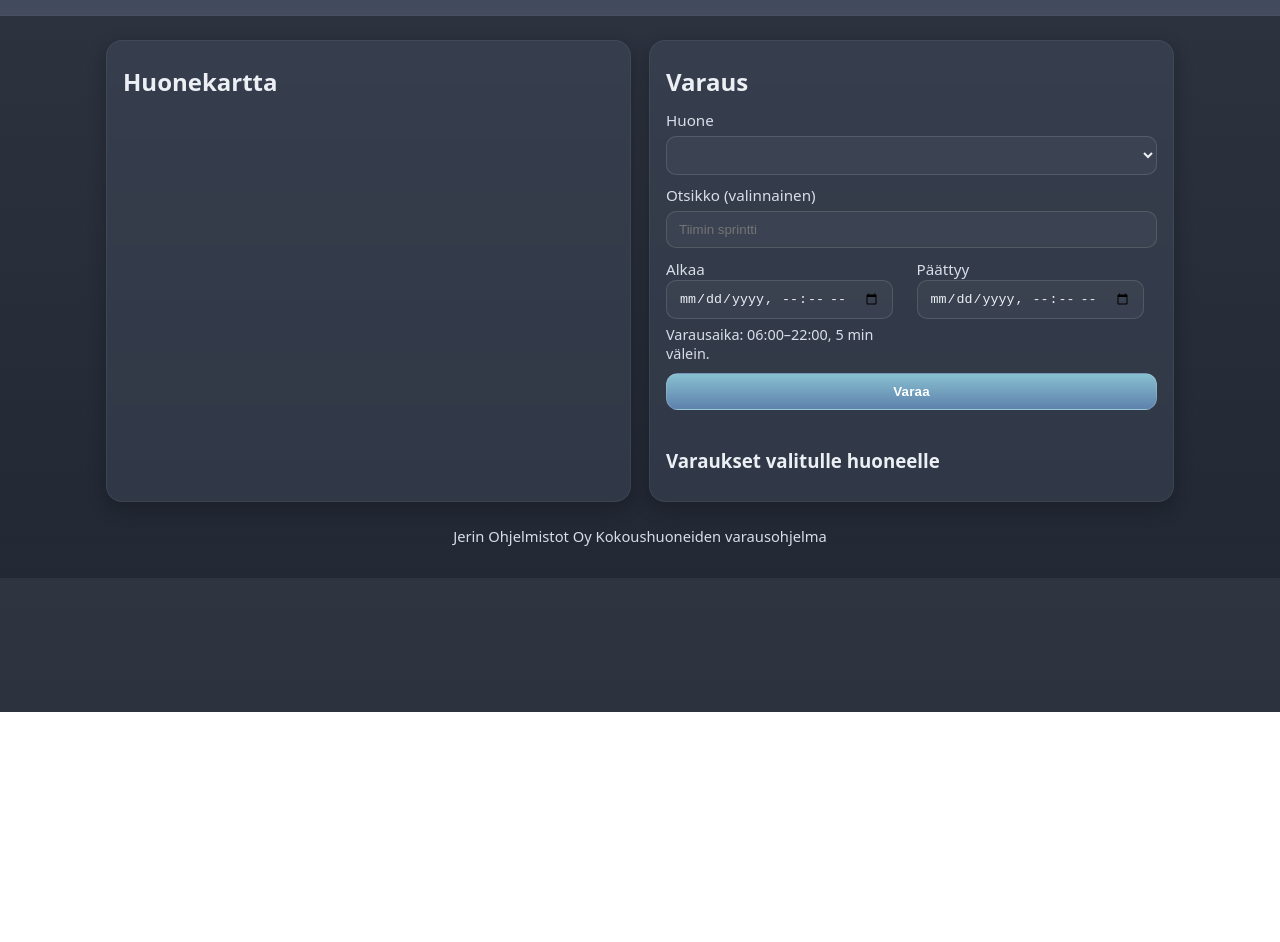
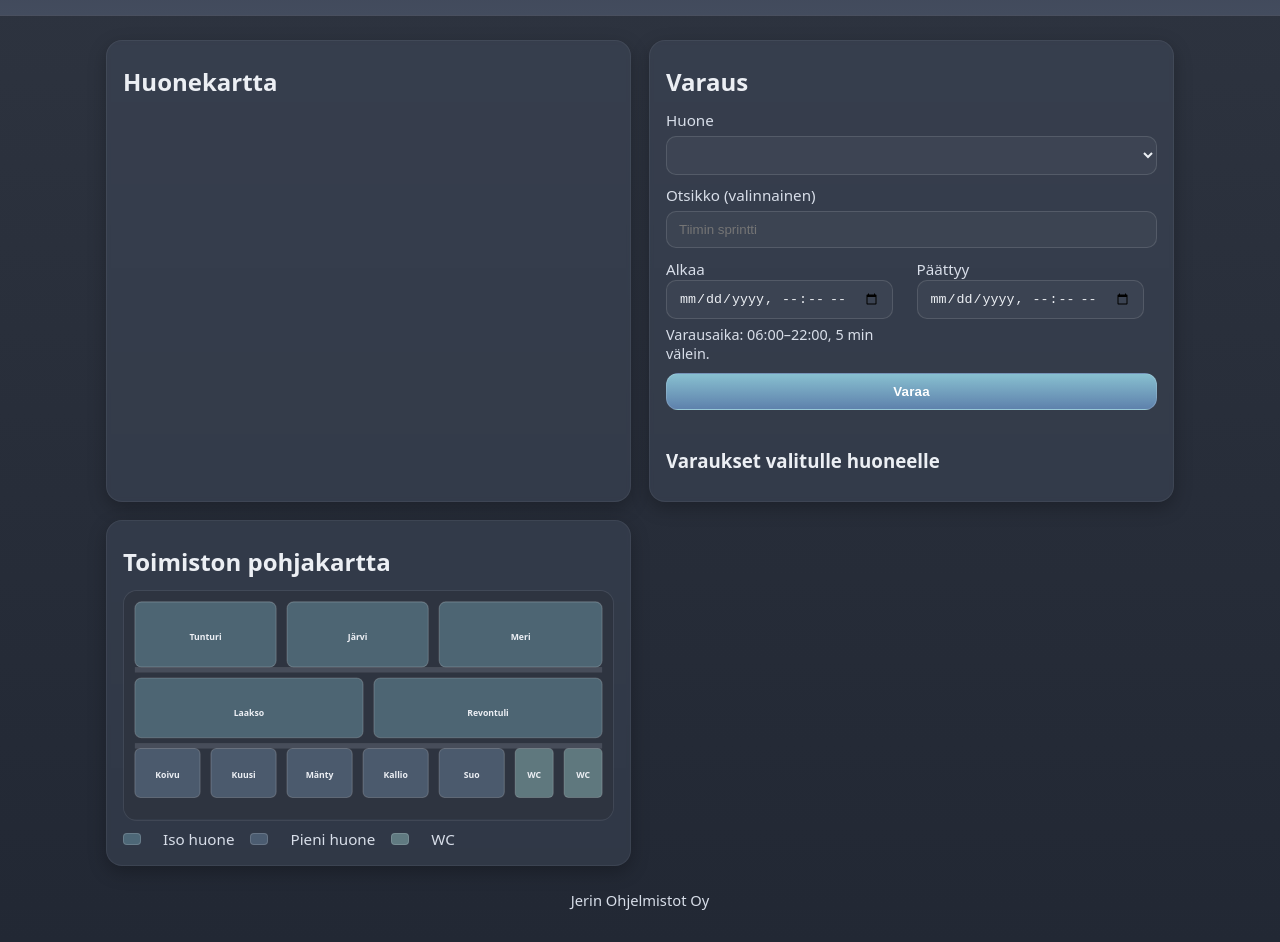
Before and after one commit to jeriputkonen/Meeting-room-API, a website: page public/index.html in a window 1280 px wide. Shown: the part 88-1030 px from the top of the page. Before the commit the page ends 800 px from the top, so only its background shows below. Drawn offline with Linux system fonts and the light colour scheme; no server answers.

Commit message:
Muokattu varausaikojen lisäämistä. Lisätty toimiston kartta alakulmaan.
Oletusajaksi kuluva päivä ja sen hetkinen aika. Lisätty virheilmoituksen mikäli yritetään tehdä varausta menneisyyteen. Lisätty alakulmaan visualisointi toimistosta.

```diff
--- a/public/app.js
+++ b/public/app.js
@@ -31,7 +31,7 @@ const API = {
     }),
 };
 
-// DOM refs
+// DOM
 const roomMapEl = document.getElementById('room-map');
 const roomSelectEl = document.getElementById('roomId');
 const selectedRoomEl = document.getElementById('selected-room');
@@ -47,7 +47,10 @@ function roundToStep(date, stepMinutes = 5) {
   const ms = stepMinutes * 60 * 1000;
   return new Date(Math.round(date.getTime() / ms) * ms);
 }
-
+function floorToStep(date, stepMinutes = 5) {
+  const ms = stepMinutes * 60 * 1000;
+  return new Date(Math.floor(date.getTime() / ms) * ms);
+}
 function clampToBusinessHours(date, minHour = 6, maxHour = 22) {
   const d = new Date(date);
   const clamped = new Date(d);
@@ -62,12 +65,10 @@ function clampToBusinessHours(date, minHour = 6, maxHour = 22) {
   if (clamped > endOfDay) return endOfDay;
   return clamped;
 }
-
 function inputValueToDate(value) {
   const d = new Date(value);
   return isNaN(d.getTime()) ? null : d;
 }
-
 function setInputDateValue(inputEl, date) {
   const pad = (n) => String(n).padStart(2, '0');
   const yyyy = date.getFullYear();
@@ -88,18 +89,17 @@ function formatLocal(iso) {
   const min = String(d.getMinutes()).padStart(2, '0');
   return `${dd}.${mm}.${yyyy} ${hh}:${min}`;
 }
-
 function valueToISO(dtLocalValue) {
   const d = new Date(dtLocalValue);
   if (isNaN(d.getTime())) return null;
   return d.toISOString();
 }
-
 function setMessage(text, type = '') {
   msgEl.textContent = text || '';
   msgEl.className = `form-msg ${type}`;
 }
 
+// ---------- UI renderöinti ----------
 function renderRoomSelect() {
   roomSelectEl.innerHTML = '';
   ROOMS.forEach(r => {
@@ -112,7 +112,6 @@ function renderRoomSelect() {
     roomSelectEl.value = ACTIVE_ROOM.id;
   }
 }
-
 function renderRoomMap() {
   roomMapEl.innerHTML = '';
   ROOMS.forEach(r => {
@@ -127,20 +126,17 @@ function renderRoomMap() {
     roomMapEl.appendChild(tile);
   });
 }
-
 function highlightActiveTile() {
   Array.from(roomMapEl.querySelectorAll('.room-tile')).forEach(el => {
     if (el.dataset.roomId === ACTIVE_ROOM?.id) el.classList.add('active');
     else el.classList.remove('active');
   });
 }
-
 async function loadReservations(roomId) {
   if (!roomId) return;
   const list = await API.roomReservations(roomId);
   renderReservationList(list);
 }
-
 function renderReservationList(list) {
   resListEl.innerHTML = '';
   if (!list || list.length === 0) {
@@ -185,6 +181,7 @@ function renderReservationList(list) {
   });
 }
 
+// ---------- Huoneen valinta ----------
 async function setActiveRoom(roomId) {
   ACTIVE_ROOM = ROOMS.find(r => r.id === roomId) || null;
   renderRoomSelect();
@@ -195,20 +192,22 @@ async function setActiveRoom(roomId) {
   }
 }
 
+// ---------- Oletusajat ----------
 function setDefaultDateTimes() {
   const startEl = document.getElementById('start');
   const endEl = document.getElementById('end');
 
+  // Oletus: kuluvan päivän tämänhetkinen aika, pyöristetty 5 min välein
   const now = new Date();
-  let start = new Date(now.getTime() + 10 * 60 * 1000);
-  start.setSeconds(0, 0);
-  start = roundToStep(start, 5);
+  let start = roundToStep(now, 5);
+  // Rajaa 06–22 väliin
   start = clampToBusinessHours(start, 6, 22);
 
+  // Loppu +45 min
   let end = new Date(start.getTime() + 45 * 60 * 1000);
-  end = roundToStep(end, 5);
   end = clampToBusinessHours(end, 6, 22);
 
+  // Jos end clampautui ennen starttia (esim. start myöhään illalla), nostetaan min +15 min
   if (end <= start) {
     end = new Date(start.getTime() + 15 * 60 * 1000);
     end = clampToBusinessHours(end, 6, 22);
@@ -218,6 +217,7 @@ function setDefaultDateTimes() {
   setInputDateValue(endEl, end);
 }
 
+// ---------- Lomakkeen lähetys ----------
 formEl.addEventListener('submit', async (e) => {
   e.preventDefault();
   setMessage('');
@@ -227,19 +227,30 @@ formEl.addEventListener('submit', async (e) => {
   const startLocal = document.getElementById('start').value;
   const endLocal = document.getElementById('end').value;
 
-  // Turvakerros: clamp + round ennen submit
   let startDate = inputValueToDate(startLocal);
   let endDate = inputValueToDate(endLocal);
   if (!startDate || !endDate) {
     setMessage('Tarkista päivämäärät.', 'err');
     return;
   }
+
+  // Estä menneisyys (alku vähintään nyt). Pyöristetään alas 1 minuutin tarkkuuteen vertailua varten
+  const now = new Date();
+  const nowMin = floorToStep(now, 1); // 1 min tarkkuus vertailuun
+  if (startDate < nowMin) {
+    setMessage('Alkuaika ei voi olla menneisyydessä. Valitse vähintään nykyhetki.', 'err');
+    return;
+  }
+
+  // Pehmeä rajaus 06–22 ja 5 min gridi
   startDate = roundToStep(clampToBusinessHours(startDate, 6, 22), 5);
   endDate = roundToStep(clampToBusinessHours(endDate, 6, 22), 5);
   if (endDate <= startDate) {
     endDate = new Date(startDate.getTime() + 15 * 60 * 1000);
     endDate = clampToBusinessHours(endDate, 6, 22);
   }
+
+  // Päivitä input-arvot takaisin
   setInputDateValue(document.getElementById('start'), startDate);
   setInputDateValue(document.getElementById('end'), endDate);
 
@@ -268,8 +279,9 @@ formEl.addEventListener('submit', async (e) => {
   }
 });
 
+// ---------- Init ----------
 async function init() {
-  // Aseta 5 min step
+  // Step 5 min
   const startEl = document.getElementById('start');
   const endEl = document.getElementById('end');
   startEl.setAttribute('step', '300');
@@ -280,21 +292,25 @@ async function init() {
   renderRoomMap();
   setDefaultDateTimes();
 
-  // Valitse ensimmäinen huone oletuksena
   if (ROOMS.length > 0) {
     await setActiveRoom(ROOMS[0].id);
   }
 
-  // Dropdown -> kartta (uusi)
+  // Dropdown -> kartta synkka
   roomSelectEl.addEventListener('change', async (e) => {
     const roomId = e.target.value;
     await setActiveRoom(roomId);
   });
 
-  // Live-korjaukset aikakentissä (uusi)
+  // Live-korjaukset aikakentissä (pyöristys, rajaus 06–22, ja loppu > alku)
   startEl.addEventListener('change', () => {
     let start = inputValueToDate(startEl.value);
     if (!start) return;
+
+    // Estä menneisyys lennossa
+    const now = new Date();
+    if (start < now) start = now;
+
     start = roundToStep(start, 5);
     start = clampToBusinessHours(start, 6, 22);
     setInputDateValue(startEl, start);
@@ -328,5 +344,4 @@ async function init() {
     }
   });
 }
-
 init();
--- a/public/index.html
+++ b/public/index.html
@@ -6,6 +6,7 @@
   <meta name="viewport" content="width=device-width, initial-scale=1" />
   <title>Kokoushuoneiden varaukset</title>
 
+  <!-- Tyylit -->
   <link rel="stylesheet" href="/styles.css" />
 </head>
 <body>
@@ -15,12 +16,14 @@
   </header>
 
   <main class="container">
+    <!-- Huonekartta ja valinta -->
     <section class="panel">
       <h2>Huonekartta</h2>
       <div id="room-map" class="room-map" aria-label="Huonekartta"></div>
       <div id="selected-room" class="selected-room"></div>
     </section>
 
+    <!-- Varauslomake ja varauslista -->
     <section class="panel">
       <h2>Varaus</h2>
       <form id="reservation-form" class="form">
@@ -53,12 +56,88 @@
       <h3>Varaukset valitulle huoneelle</h3>
       <ul id="reservations-list" class="reservations"></ul>
     </section>
+
+    <!-- Pohjakartta-visualisointi -->
+    <section class="panel panel-floorplan">
+      <h2>Toimiston pohjakartta</h2>
+      <div class="floorplan-wrap">
+        <!-- Yksinkertainen staattinen pohjakuva (SVG), 5 isoa + 5 pientä huonetta ja 2 WC:tä -->
+        <svg class="floorplan-svg" viewBox="0 0 900 420" role="img" aria-label="Toimiston pohjakartta">
+          <!-- tausta -->
+          <rect x="0" y="0" width="900" height="420" fill="#2E3440" rx="16"/>
+
+          <!-- isot huoneet (5 kpl) -->
+          <g class="fp-room big">
+            <rect x="20"  y="20"  width="260" height="120" rx="12"/>
+            <text x="150" y="85">Tunturi</text>
+          </g>
+          <g class="fp-room big">
+            <rect x="300" y="20"  width="260" height="120" rx="12"/>
+            <text x="430" y="85">Järvi</text>
+          </g>
+          <g class="fp-room big">
+            <rect x="580" y="20"  width="300" height="120" rx="12"/>
+            <text x="730" y="85">Meri</text>
+          </g>
+          <g class="fp-room big">
+            <rect x="20"  y="160" width="420" height="110" rx="12"/>
+            <text x="230" y="225">Laakso</text>
+          </g>
+          <g class="fp-room big">
+            <rect x="460" y="160" width="420" height="110" rx="12"/>
+            <text x="670" y="225">Revontuli</text>
+          </g>
+
+          <!-- pienet huoneet (5 kpl) -->
+          <g class="fp-room small">
+            <rect x="20"  y="290" width="120" height="90" rx="10"/>
+            <text x="80" y="340">Koivu</text>
+          </g>
+          <g class="fp-room small">
+            <rect x="160" y="290" width="120" height="90" rx="10"/>
+            <text x="220" y="340">Kuusi</text>
+          </g>
+          <g class="fp-room small">
+            <rect x="300" y="290" width="120" height="90" rx="10"/>
+            <text x="360" y="340">Mänty</text>
+          </g>
+          <g class="fp-room small">
+            <rect x="440" y="290" width="120" height="90" rx="10"/>
+            <text x="500" y="340">Kallio</text>
+          </g>
+          <g class="fp-room small">
+            <rect x="580" y="290" width="120" height="90" rx="10"/>
+            <text x="640" y="340">Suo</text>
+          </g>
+
+          <!-- WC:t (2 kpl) -->
+          <g class="fp-wc">
+            <rect x="720" y="290" width="70" height="90" rx="8"/>
+            <text x="755" y="340">WC</text>
+          </g>
+          <g class="fp-wc">
+            <rect x="810" y="290" width="70" height="90" rx="8"/>
+            <text x="845" y="340">WC</text>
+          </g>
+
+          <!-- käytävä/aukio -->
+          <rect x="20" y="140" width="860" height="10" fill="rgba(216,222,233,0.15)"/>
+          <rect x="20" y="280" width="860" height="10" fill="rgba(216,222,233,0.15)"/>
+        </svg>
+      </div>
+      <div class="floorplan-legend">
+        <span class="lg lg-big"></span> Iso huone
+        <span class="lg lg-small"></span> Pieni huone
+        <span class="lg lg-wc"></span> WC
+      </div>
+    </section>
   </main>
 
   <footer class="footer">
-    <span>Jerin Ohjelmistot Oy Kokoushuoneiden varausohjelma</span>
+    <span>Jerin Ohjelmistot Oy</span>
   </footer>
 
+  <!-- Frontend-skripti -->
   <script src="/app.js"></script>
 </body>
 </html>
--- a/public/styles.css
+++ b/public/styles.css
@@ -1,17 +1,17 @@
 
 :root{
   /* Nord palette */
-  --nord0: #2E3440;
+  --nord0: #2E3440; /* deep slate */
   --nord1: #3B4252;
   --nord2: #434C5E;
   --nord3: #4C566A;
-  --nord4: #D8DEE9;
+  --nord4: #D8DEE9; /* light */
   --nord5: #E5E9F0;
   --nord6: #ECEFF4;
-  --nord7: #8FBCBB;
-  --nord8: #88C0D0;
-  --nord9: #81A1C1;
-  --nord10:#5E81AC;
+  --nord7: #8FBCBB; /* greenish accent */
+  --nord8: #88C0D0; /* icy blue */
+  --nord9: #81A1C1; /* blue */
+  --nord10:#5E81AC; /* dark blue */
 
   --bg: var(--nord0);
   --panel: var(--nord1);
@@ -23,6 +23,10 @@
   --ok: #86d190;
   --err: #ff9191;
   --warn: #ffd37a;
+
+  --room-big: rgba(136,192,208,0.35);   /* var(--nord8) */
+  --room-small: rgba(129,161,193,0.35); /* var(--nord9) */
+  --wc: rgba(143,188,187,0.50);         /* var(--nord7) */
 }
 
 * { box-sizing: border-box; }
@@ -194,3 +198,44 @@ input:focus, select:focus {
 }
 
 .hint { color: var(--muted); font-size: 0.9rem; margin: 6px 0 0; }
+
+/* Pohjakartta */
+.panel-floorplan .floorplan-wrap {
+  margin-top: 6px;
+  border-radius: 14px;
+  overflow: hidden;
+  border: 1px solid rgba(255,255,255,0.06);
+  background: rgba(255,255,255,0.02);
+}
+.floorplan-svg {
+  width: 100%;
+  height: auto;
+  display: block;
+}
+.fp-room.big rect { fill: var(--room-big); stroke: rgba(255,255,255,0.18); stroke-width: 2; }
+.fp-room.small rect { fill: var(--room-small); stroke: rgba(255,255,255,0.18); stroke-width: 2; }
+.fp-wc rect { fill: var(--wc); stroke: rgba(255,255,255,0.18); stroke-width: 2; }
+
+.floorplan-svg text {
+  fill: var(--nord6);
+  font-weight: 600;
+  text-anchor: middle;
+  dominant-baseline: middle;
+  font-size: 16px;
+}
+
+.floorplan-legend {
+  display: flex;
+  align-items: center;
+  gap: 16px;
+  margin-top: 8px;
+  color: var(--muted);
+  font-size: 0.95rem;
+}
+.floorplan-legend .lg {
+  width: 18px; height: 12px; border-radius: 4px; display: inline-block; margin-right: 6px;
+  border: 1px solid rgba(255,255,255,0.15);
+}
+.lg-big { background: var(--room-big); }
+.lg-small { background: var(--room-small); }
+.lg-wc { background: var(--wc); }
```
